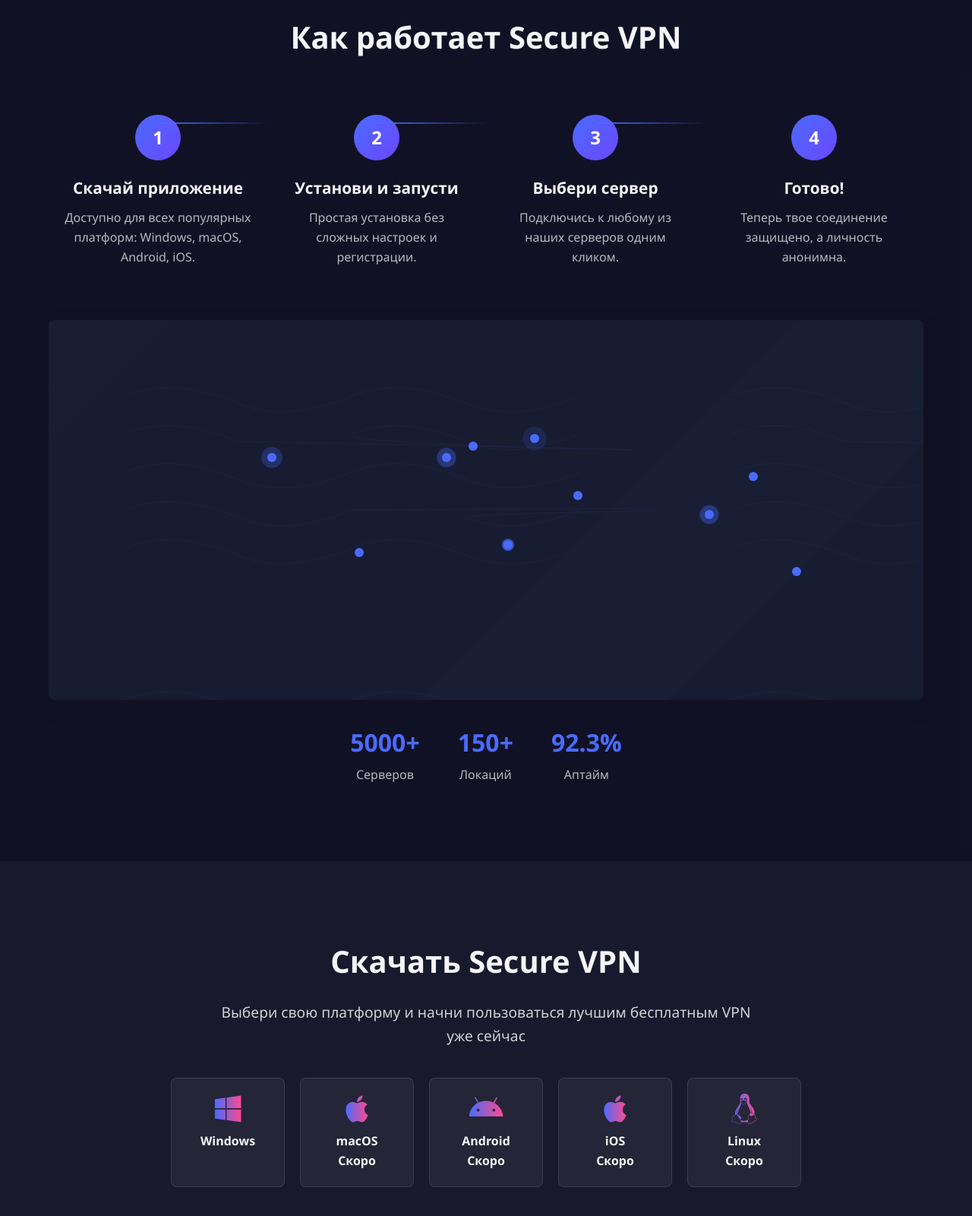
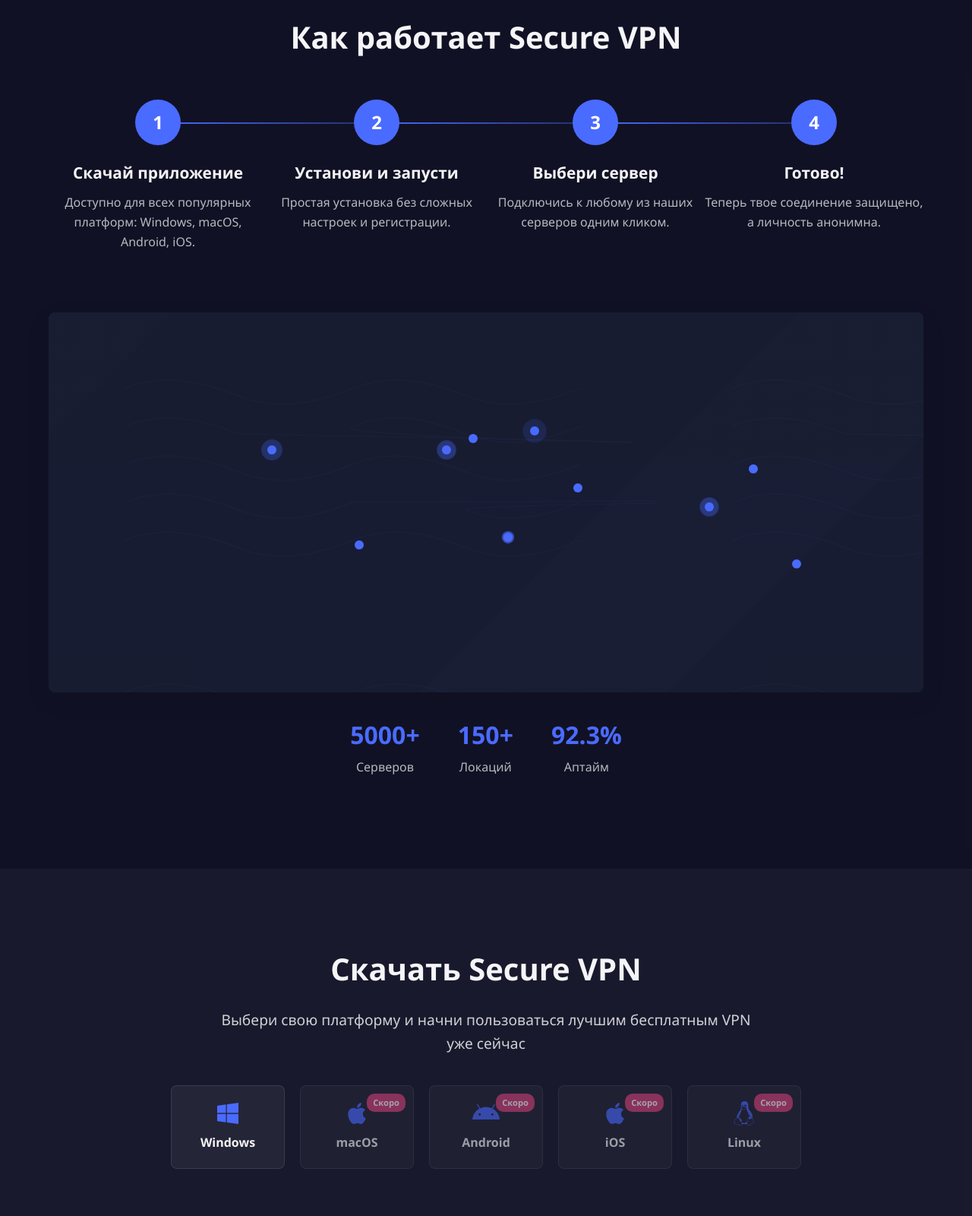
Before and after one commit to Joskyyi/vpns, a plain HTML site: page index.html in a window 1280 px wide. Shown: the part 1680-3280 px from the top of the page at 76% size. Drawn offline with Linux system fonts and the light colour scheme.

Commit message:
styles.css

```diff
--- a/styles.css
+++ b/styles.css
@@ -328,40 +328,45 @@
 .steps {
     display: flex;
     justify-content: space-between;
-    margin-bottom: 50px;
+    margin: 50px 0;
+    position: relative;
     flex-wrap: wrap;
 }
 
 .step {
+    text-align: center;
+    position: relative;
+    z-index: 2;
     flex: 1;
     min-width: 200px;
-    padding: 20px;
-    text-align: center;
+    margin-bottom: 30px;
+}
+
+.step-number {
+    width: 60px;
+    height: 60px;
+    background-color: var(--primary-color);
+    color: white;
+    border-radius: 50%;
+    display: flex;
+    align-items: center;
+    justify-content: center;
+    font-size: 1.5rem;
+    font-weight: 700;
+    margin: 0 auto 20px;
     position: relative;
+    z-index: 2;
 }
 
 .step:not(:last-child)::after {
     content: '';
     position: absolute;
     top: 30px;
-    right: 0;
-    width: 50%;
+    right: -50%;
+    width: 100%;
     height: 2px;
-    background: linear-gradient(to right, var(--primary-color), transparent);
-}
-
-.step-number {
-    width: 60px;
-    height: 60px;
-    background: linear-gradient(135deg, var(--primary-color), var(--secondary-color));
-    border-radius: 50%;
-    display: flex;
-    align-items: center;
-    justify-content: center;
-    font-size: 1.5rem;
-    font-weight: bold;
-    margin: 0 auto 20px;
-    color: white;
+    background: linear-gradient(to right, var(--primary-color), rgba(74, 107, 255, 0.3));
+    z-index: 1;
 }
 
 .step h3 {
@@ -571,6 +576,8 @@
     justify-content: center;
     gap: 50px;
     margin-top: 30px;
+    margin-bottom: 20px;
+    flex-wrap: wrap;
 }
 
 .stat-item {
@@ -618,12 +625,14 @@
     display: flex;
     flex-direction: column;
     align-items: center;
-    padding: 20px 30px;
+    justify-content: center;
+    padding: 20px;
     background: rgba(255, 255, 255, 0.05);
     border-radius: var(--border-radius);
+    border: 1px solid rgba(255, 255, 255, 0.1);
     transition: var(--transition);
-    border: 1px solid rgba(255, 255, 255, 0.1);
     min-width: 150px;
+    position: relative;
 }
 
 .download-btn:hover {
@@ -632,16 +641,36 @@
     box-shadow: 0 10px 20px rgba(0, 0, 0, 0.2);
 }
 
+.download-btn.disabled {
+    opacity: 0.6;
+    cursor: not-allowed;
+}
+
+.download-btn.disabled:hover {
+    transform: none;
+    background: rgba(255, 255, 255, 0.05);
+    box-shadow: none;
+}
+
 .download-btn i {
-    font-size: 2.5rem;
+    font-size: 2rem;
     margin-bottom: 10px;
-    background: linear-gradient(to right, var(--primary-color), var(--accent-color));
-    -webkit-background-clip: text;
-    background-clip: text;
-    color: transparent;
+    color: var(--primary-color);
 }
 
 .download-btn span {
+    font-weight: 600;
+}
+
+.coming-soon {
+    position: absolute;
+    top: 10px;
+    right: 10px;
+    background: rgba(255, 74, 141, 0.8);
+    color: white;
+    font-size: 0.7rem;
+    padding: 3px 8px;
+    border-radius: 10px;
     font-weight: 600;
 }
 
@@ -876,10 +905,13 @@
 
     .steps {
         flex-direction: column;
+        align-items: center;
     }
 
     .step {
-        margin-bottom: 30px;
+        width: 100%;
+        max-width: 300px;
+        margin-bottom: 40px;
     }
 
     .step:not(:last-child)::after {
```
